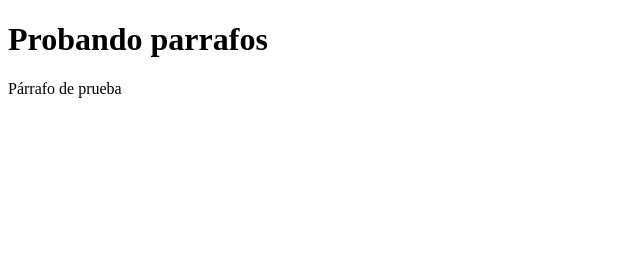
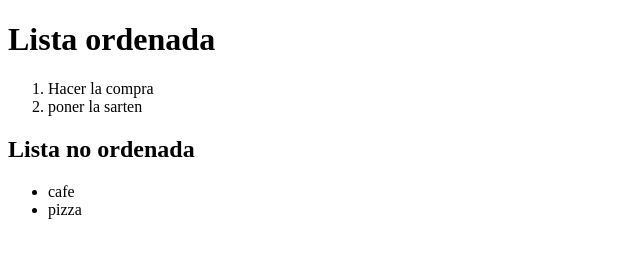
Before and after one commit to ediezbl/2019-2020-CSAAI-Practicas, a plain HTML site: page P1/index.html in a window 1280 px wide. Shown: the whole page, without its empty margins (0-640 px from the left). Drawn offline with Linux system fonts and the light colour scheme.

Commit message:
segunda pagina web en el mismo fichero

```diff
--- a/P1/index.html
+++ b/P1/index.html
@@ -5,7 +5,15 @@
     <title>Prueba2</title>
   </head>
   <body>
-    <h1>Probando parrafos</h1>
-    <p>Párrafo de prueba</p>
+    <h1>Lista ordenada</h1>
+    <ol>
+      <li> Hacer la compra </li>
+      <li> poner la sarten </li>
+    </ol>
+
+    <h2> Lista no ordenada </h2>
+    <ul>
+      <li> cafe </li>
+      <li> pizza </li>
   </body>
 </html>
```
